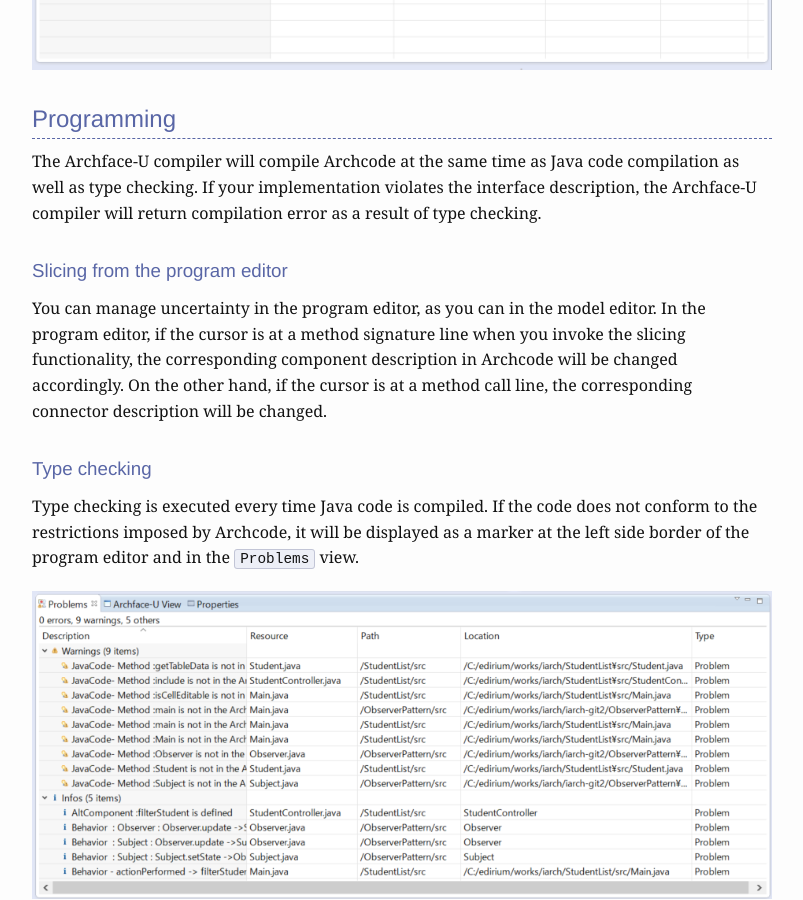
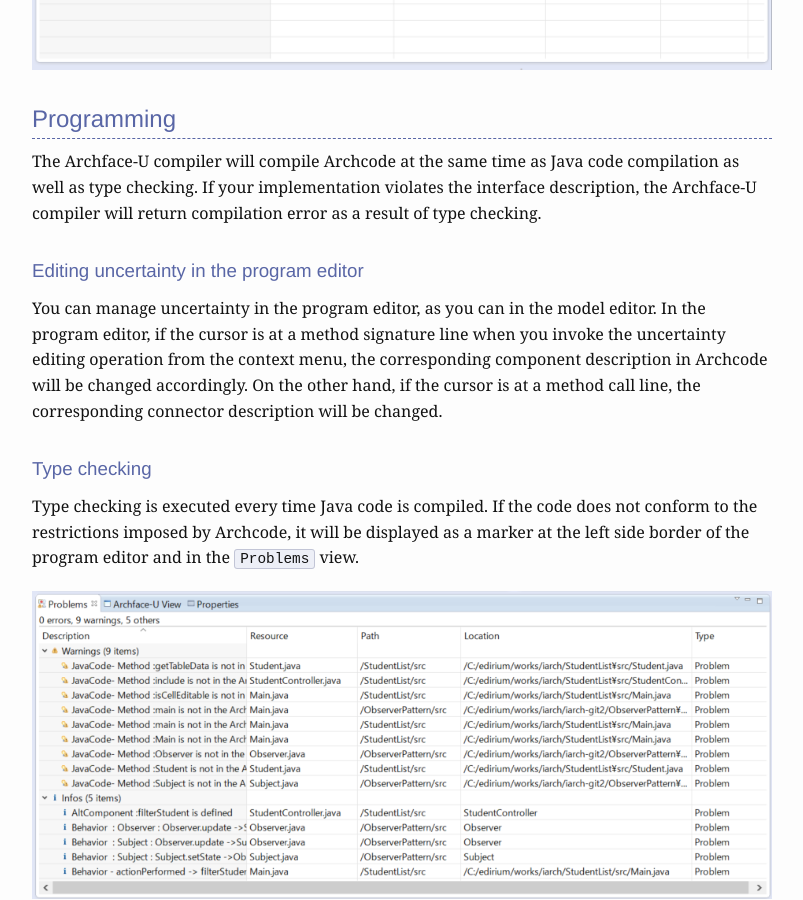
Before and after one commit to posl/iArch, a Jekyll site: the page built from documentation.md, in a window 1280 px wide and 900 px high, scrolled down 11520 px. Shown: the whole window, without its empty margins (238-1041 px from the left). Built offline with Jekyll 4.4.1, drawn with Linux system fonts in a browser that asks for light colours; some of the changed text lies outside the part shown.

Commit message:
remove the word "slicing" to improve understanding

```diff
--- a/documentation.md
+++ b/documentation.md
@@ -186,7 +186,7 @@ The name of some types of elements can be changed from the `Properties` view.
   - In case of _alternative_, list method names with separating spaces.
 
 
-### Slicing from the model editor
+### Editing uncertainty in the model editor
 
 In the model editor, you can choose one of the following four operations from the context menu where you want to edit uncertainty.
 
@@ -251,10 +251,10 @@ The Archface-U compiler will compile Archcode at the same time as Java code comp
 If your implementation violates the interface description, the Archface-U compiler will return compilation error as a result of type checking.
 
 
-### Slicing from the program editor
+### Editing uncertainty in the program editor
 
 You can manage uncertainty in the program editor, as you can in the model editor.
-In the program editor, if the cursor is at a method signature line when you invoke the slicing functionality, the corresponding component description in Archcode will be changed accordingly.
+In the program editor, if the cursor is at a method signature line when you invoke the uncertainty editing operation from the context menu, the corresponding component description in Archcode will be changed accordingly.
 On the other hand, if the cursor is at a method call line, the corresponding connector description will be changed.
 
 
@@ -334,8 +334,8 @@ iArch-U provides its functionalities through these Eclipse extension points.
 iArch-U consists of these Java packages.
 
 - archdsl: defines the Archface-U language using Xtext.
-- basefunction: defines functions which are used by model editors and plug-in functionalities.
-- checkplugin: provides functionalities such as slicing, testing support and so on.
+- basefunction: defines functions which are used by model editors and other plug-in functionalities.
+- checkplugin: provides functionalities such as type checking, testing support and so on.
 - model: defines models for model editors.
 - classdiagram: provides class diagram editor using Graphiti.
 - sequencediagram: provides sequence diagram editor using Graphiti.
```
